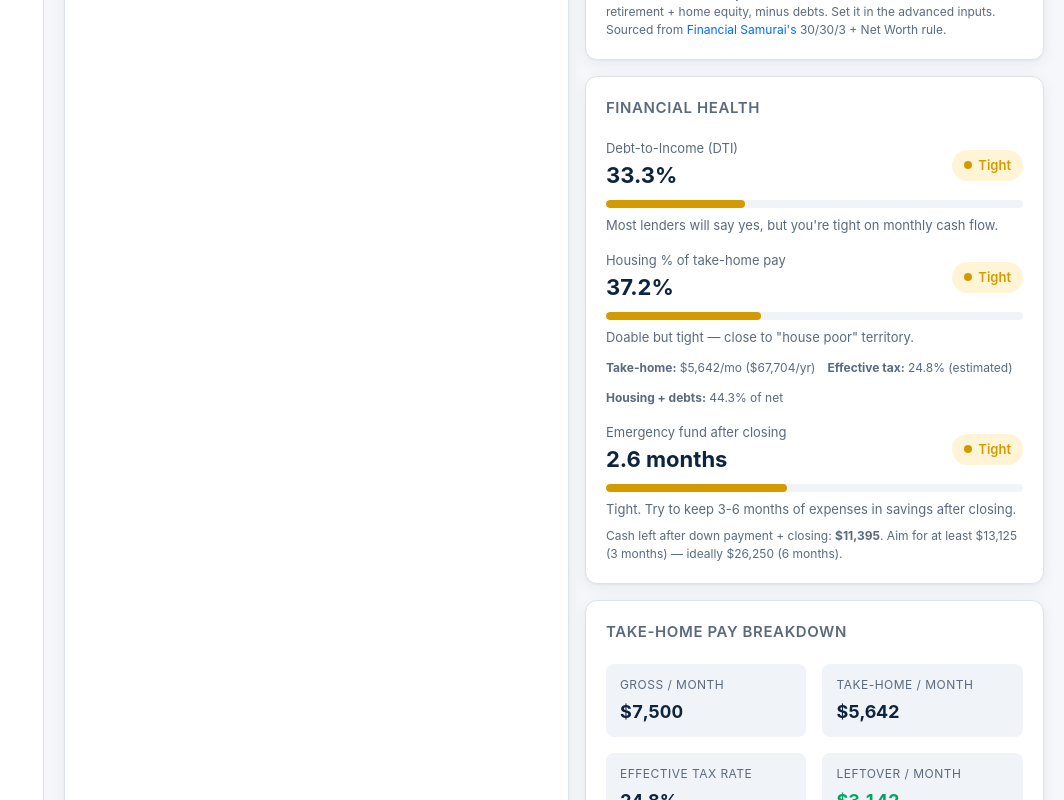
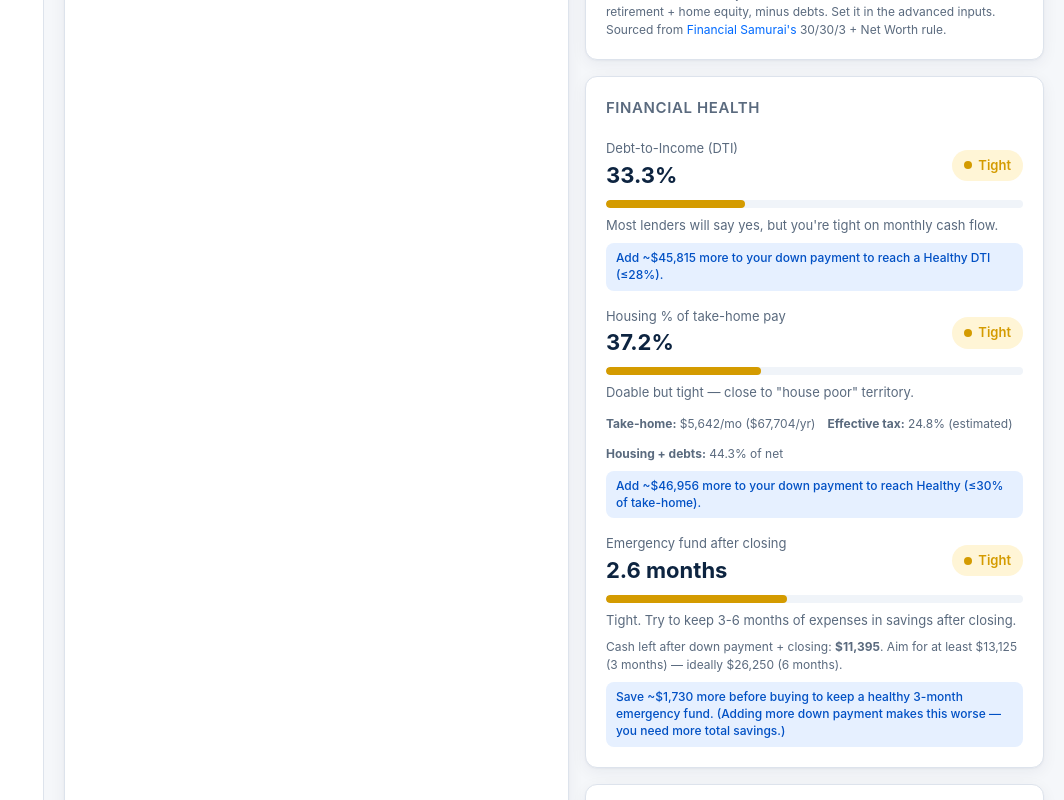
Before and after one commit to Adeutz/HomeAffordabilityCalculator, a React (Vite) app: page /#/ in a window 1280 px wide. Shown: the part 2380-3180 px from the top of the page, without its empty margins (216-1280 px from the left). Built offline with nearby package versions, Linux system fonts and the light colour scheme.

Commit message:
bug fixes

```diff
--- a/src/components/DTIIndicator.jsx
+++ b/src/components/DTIIndicator.jsx
@@ -1,5 +1,5 @@
 import { dtiHealth } from '../lib/mortgage.js';
-import { percentFromRatio } from '../lib/format.js';
+import { money, percentFromRatio } from '../lib/format.js';
 
 const COPY = {
   green: 'Healthy. Lenders are very comfortable here.',
@@ -7,7 +7,7 @@ const COPY = {
   red: 'Above 43% — most conventional lenders will say no, and life will feel squeezed.',
 };
 
-export default function DTIIndicator({ annualIncome, monthlyDebts, monthlyHousing }) {
+export default function DTIIndicator({ annualIncome, monthlyDebts, monthlyHousing, extraDownPaymentNeeded }) {
   const { ratio, level } = dtiHealth({ annualIncome, monthlyDebts, monthlyHousing });
   const widthPct = Math.min(100, ratio * 100);
 
@@ -35,6 +35,19 @@ export default function DTIIndicator({ annualIncome, monthlyDebts, monthlyHousin
         />
       </div>
       <div className="indicator-explain">{COPY[level]}</div>
+      {level !== 'green' && (
+        extraDownPaymentNeeded === null
+          ? (
+            <div className="indicator-hint impossible">
+              Even paying all cash, this home price is above a healthy DTI — consider a less expensive home.
+            </div>
+          )
+          : extraDownPaymentNeeded > 0 && (
+            <div className="indicator-hint">
+              Add ~{money(extraDownPaymentNeeded)} more to your down payment to reach a Healthy DTI (&le;28%).
+            </div>
+          )
+      )}
     </div>
   );
 }
--- a/src/components/EmergencyFundCheck.jsx
+++ b/src/components/EmergencyFundCheck.jsx
@@ -7,10 +7,9 @@ const COPY = {
   red: 'Risky. After closing you\'d have less than 1 month of expenses in savings.',
 };
 
-export default function EmergencyFundCheck(props) {
+export default function EmergencyFundCheck({ extraSavingsNeeded, ...props }) {
   const result = emergencyFundCheck(props);
   const months = result.monthsCovered;
-  // Cap the bar at 6 months for visual purposes
   const widthPct = Math.min(100, (months / 6) * 100);
 
   return (
@@ -41,6 +40,11 @@ export default function EmergencyFundCheck(props) {
         Cash left after down payment + closing: <strong>{money(result.remainingSavings)}</strong>.
         Aim for at least {money(result.recommended3mo)} (3 months) — ideally {money(result.recommended6mo)} (6 months).
       </div>
+      {result.level !== 'green' && extraSavingsNeeded > 0 && (
+        <div className="indicator-hint">
+          Save ~{money(extraSavingsNeeded)} more before buying to keep a healthy 3-month emergency fund. (Adding more down payment makes this worse — you need more total savings.)
+        </div>
+      )}
     </div>
   );
 }
--- a/src/components/NetIncomeIndicator.jsx
+++ b/src/components/NetIncomeIndicator.jsx
@@ -23,6 +23,7 @@ export default function NetIncomeIndicator({
   stateAbbrev,
   filingStatus,
   overridePct,
+  extraDownPaymentNeeded,
 }) {
   const tax = estimateNet({
     grossAnnual: annualIncome,
@@ -79,6 +80,19 @@ export default function NetIncomeIndicator({
           <strong>Housing + debts:</strong> {percentFromRatio(totalRatio, 1)} of net
         </span>
       </div>
+      {level !== 'green' && (
+        extraDownPaymentNeeded === null
+          ? (
+            <div className="indicator-hint impossible">
+              Even paying all cash, housing costs at this price exceed 30% of take-home — consider a less expensive home.
+            </div>
+          )
+          : extraDownPaymentNeeded > 0 && (
+            <div className="indicator-hint">
+              Add ~{money(extraDownPaymentNeeded)} more to your down payment to reach Healthy (&le;30% of take-home).
+            </div>
+          )
+      )}
     </div>
   );
 }
--- a/src/components/ResultsPanel.jsx
+++ b/src/components/ResultsPanel.jsx
@@ -1,4 +1,4 @@
-import { useEffect, useMemo, useState } from 'react';
+import { useEffect, useMemo, useRef, useState } from 'react';
 import Card from './Card.jsx';
 import PaymentPieChart, { PIE_COLORS } from './PaymentPieChart.jsx';
 import EquityLineChart from './EquityLineChart.jsx';
@@ -17,7 +17,9 @@ import {
   equityOverTime,
   estimateClosingCosts,
   comfortAnalysis,
+  downPaymentForTargetMonthly,
 } from '../lib/mortgage.js';
+import { estimateNet } from '../lib/taxes.js';
 import { money } from '../lib/format.js';
 
 export default function ResultsPanel() {
@@ -62,24 +64,27 @@ export default function ResultsPanel() {
 
   const lenderMaxLoanAmount = Math.max(0, lenderMaxPrice - inputs.downPayment);
 
-  // Planned purchase price drives every figure on this column; when income or
-  // debts change the DTI ceiling, snap back so the slider matches the lender max.
+  // Planned purchase price drives every figure on this column.
+  // "Sticky" behavior: once the user manually drags the home price slider,
+  // it stays put even if the lender max changes (e.g. because they adjusted
+  // income). It only auto-sets to lender max on the very first render.
   const [scenarioPrice, setScenarioPrice] = useState(null);
-  const [lastSyncedLenderMax, setLastSyncedLenderMax] = useState(null);
+  const userHasAdjusted = useRef(false);
 
   useEffect(() => {
-    if (
-      lastSyncedLenderMax == null ||
-      Math.abs(lenderMaxPrice - lastSyncedLenderMax) > 1
-    ) {
+    if (scenarioPrice == null) {
       setScenarioPrice(lenderMaxPrice);
-      setLastSyncedLenderMax(lenderMaxPrice);
     }
-  }, [lenderMaxPrice, lastSyncedLenderMax]);
+  }, [lenderMaxPrice]);
+
+  const handleScenarioPriceChange = (price) => {
+    userHasAdjusted.current = true;
+    setScenarioPrice(price);
+  };
 
   const purchasePrice = scenarioPrice ?? lenderMaxPrice;
 
-  const { breakdown, closingCosts, monthlyHousing, equityData } = useMemo(() => {
+  const { breakdown, closingCosts, monthlyHousing, equityData, extraDPForDTI, extraDPForNetIncome, extraSavingsForEmergencyFund } = useMemo(() => {
     const breakdown = monthlyPaymentBreakdown({
       ...inputs,
       homePrice: purchasePrice,
@@ -104,11 +109,65 @@ export default function ResultsPanel() {
       annualAppreciationPct: inputs.annualHomeAppreciationPct,
     });
 
+    // --- Health gap calculations ---
+    // Shared base inputs for the binary-search solver
+    const mortgageBase = {
+      homePrice: purchasePrice,
+      downPayment: inputs.downPayment,
+      interestRate: inputs.interestRate,
+      loanTermYears: inputs.loanTermYears,
+      propertyTaxRatePct: inputs.propertyTaxRatePct,
+      homeInsuranceAnnual: inputs.homeInsuranceAnnual,
+      hoaMonthly: inputs.hoaMonthly,
+      creditScore: inputs.creditScore,
+    };
+
+    const grossMonthly = inputs.annualIncome / 12;
+
+    // DTI: healthy means total DTI ≤ 28% of gross income
+    const maxHealthyHousingDTI = Math.max(0, grossMonthly * 0.28 - inputs.monthlyDebts);
+    let extraDPForDTI = 0; // 0 = already healthy; null = impossible; positive = extra $ needed
+    if (breakdown.total > maxHealthyHousingDTI) {
+      if (maxHealthyHousingDTI <= 0) {
+        extraDPForDTI = null; // debts alone exceed the 28% cap
+      } else {
+        const neededDP = downPaymentForTargetMonthly(mortgageBase, maxHealthyHousingDTI);
+        extraDPForDTI = neededDP >= purchasePrice ? null : Math.max(0, neededDP - inputs.downPayment);
+      }
+    }
+
+    // Net income: healthy means housing ≤ 30% of monthly net take-home
+    const taxResult = estimateNet({
+      grossAnnual: inputs.annualIncome,
+      stateAbbrev: inputs.stateAbbrev,
+      filingStatus: inputs.filingStatus,
+      overridePct: inputs.effectiveTaxRateOverride === '' || inputs.effectiveTaxRateOverride == null
+        ? null
+        : Number(inputs.effectiveTaxRateOverride),
+    });
+    const monthlyNet = taxResult.net / 12;
+    const maxHealthyHousingNet = monthlyNet * 0.30;
+    let extraDPForNetIncome = 0;
+    if (breakdown.total > maxHealthyHousingNet && maxHealthyHousingNet > 0) {
+      const neededDP = downPaymentForTargetMonthly(mortgageBase, maxHealthyHousingNet);
+      extraDPForNetIncome = neededDP >= purchasePrice ? null : Math.max(0, neededDP - inputs.downPayment);
+    }
+
+    // Emergency fund: healthy means ≥ 3 months of expenses remain after closing
+    const ccForCheck = inputs.includeClosingCostsInSavingsCheck ? closingCosts : 0;
+    const remainingSavings = inputs.currentSavings - inputs.downPayment - ccForCheck;
+    const livingExpenses = grossMonthly * 0.25;
+    const totalMonthlyBurn = breakdown.total + inputs.monthlyDebts + livingExpenses;
+    const extraSavingsForEmergencyFund = Math.max(0, totalMonthlyBurn * 3 - remainingSavings);
+
     return {
       breakdown,
       closingCosts,
       monthlyHousing: breakdown.total,
       equityData,
+      extraDPForDTI,
+      extraDPForNetIncome,
+      extraSavingsForEmergencyFund,
     };
   }, [inputs, purchasePrice]);
 
@@ -118,7 +177,7 @@ export default function ResultsPanel() {
       <AffordabilityExplorer
         lenderMaxPrice={lenderMaxPrice}
         scenarioPrice={purchasePrice}
-        onScenarioPriceChange={setScenarioPrice}
+        onScenarioPriceChange={handleScenarioPriceChange}
       />
 
       {/* Hero numbers — TWO prices, side by side: lender's max vs comfortable */}
@@ -231,6 +290,7 @@ export default function ResultsPanel() {
             annualIncome={inputs.annualIncome}
             monthlyDebts={inputs.monthlyDebts}
             monthlyHousing={breakdown.total}
+            extraDownPaymentNeeded={extraDPForDTI}
           />
           <NetIncomeIndicator
             annualIncome={inputs.annualIncome}
@@ -239,6 +299,7 @@ export default function ResultsPanel() {
             stateAbbrev={inputs.stateAbbrev}
             filingStatus={inputs.filingStatus}
             overridePct={inputs.effectiveTaxRateOverride}
+            extraDownPaymentNeeded={extraDPForNetIncome}
           />
           <EmergencyFundCheck
             currentSavings={inputs.currentSavings}
@@ -247,6 +308,7 @@ export default function ResultsPanel() {
             monthlyHousing={breakdown.total}
             monthlyDebts={inputs.monthlyDebts}
             annualIncome={inputs.annualIncome}
+            extraSavingsNeeded={extraSavingsForEmergencyFund}
           />
         </div>
       </Card>
--- a/src/components/SaveScenarioButton.jsx
+++ b/src/components/SaveScenarioButton.jsx
@@ -3,25 +3,36 @@ import { useInputs } from '../state/InputsContext.jsx';
 import { load, save, KEYS } from '../lib/storage.js';
 
 export default function SaveScenarioButton() {
-  const { inputs } = useInputs();
+  const { inputs, activeScenarioId, setActiveScenarioId } = useInputs();
   const [saving, setSaving] = useState(false);
+  const hasActiveSavedScenario = !!(
+    activeScenarioId &&
+    load(KEYS.scenarios, []).some((s) => s.id === activeScenarioId)
+  );
 
   const onClick = () => {
+    const existing = load(KEYS.scenarios, []);
+    const activeScenario = activeScenarioId
+      ? existing.find((s) => s.id === activeScenarioId)
+      : null;
+
     const defaultName =
-      inputs.city
+      activeScenario?.name ??
+      (inputs.city
         ? `${inputs.city} — ${inputs.loanTermYears}yr @ ${inputs.interestRate}%`
-        : `${inputs.loanTermYears}yr @ ${inputs.interestRate}%`;
+        : `${inputs.loanTermYears}yr @ ${inputs.interestRate}%`);
     const name = window.prompt('Name this scenario:', defaultName);
     if (!name) return;
 
-    const existing = load(KEYS.scenarios, []);
     const scenario = {
-      id: Date.now().toString(36),
+      id: activeScenario?.id ?? Date.now().toString(36),
       name,
       savedAt: new Date().toISOString(),
       inputs,
     };
-    save(KEYS.scenarios, [scenario, ...existing]);
+    const withoutCurrent = existing.filter((s) => s.id !== scenario.id);
+    save(KEYS.scenarios, [scenario, ...withoutCurrent]);
+    setActiveScenarioId(scenario.id);
     setSaving(true);
     setTimeout(() => setSaving(false), 1500);
   };
@@ -33,7 +44,7 @@ export default function SaveScenarioButton() {
         <polyline points="17 21 17 13 7 13 7 21" />
         <polyline points="7 3 7 8 15 8" />
       </svg>
-      {saving ? 'Saved!' : 'Save scenario'}
+      {saving ? 'Saved!' : hasActiveSavedScenario ? 'Update scenario' : 'Save scenario'}
     </button>
   );
 }
--- a/src/pages/ScenariosPage.jsx
+++ b/src/pages/ScenariosPage.jsx
@@ -39,7 +39,7 @@ function summarize(inputs) {
 
 export default function ScenariosPage() {
   const [scenarios, setScenarios] = useState(() => load(KEYS.scenarios, []));
-  const { setInputs } = useInputs();
+  const { setInputs, setActiveScenarioId } = useInputs();
   const nav = useNavigate();
 
   const sorted = useMemo(
@@ -54,6 +54,7 @@ export default function ScenariosPage() {
   };
 
   const loadScenario = (s) => {
+    setActiveScenarioId(s.id);
     setInputs(s.inputs);
     nav('/');
   };
--- a/src/state/InputsContext.jsx
+++ b/src/state/InputsContext.jsx
@@ -10,6 +10,7 @@ import { readSharedFromHash } from '../lib/shareLink.js';
 const InputsContext = createContext(null);
 
 export function InputsProvider({ children }) {
+  const [activeScenarioId, setActiveScenarioId] = useState(null);
   const [inputs, setInputs] = useState(() => {
     // Priority order:
     //   1. URL share link (someone sent us a scenario)
@@ -34,11 +35,21 @@ export function InputsProvider({ children }) {
   // consistent.
   const update = (patch) => setInputs((prev) => applyCascades(prev, patch));
 
-  const reset = () => setInputs(DEFAULT_INPUTS);
+  const reset = () => {
+    setActiveScenarioId(null);
+    setInputs(DEFAULT_INPUTS);
+  };
 
   const value = useMemo(
-    () => ({ inputs, setInputs, update, reset }),
-    [inputs]
+    () => ({
+      inputs,
+      setInputs,
+      update,
+      reset,
+      activeScenarioId,
+      setActiveScenarioId,
+    }),
+    [inputs, activeScenarioId]
   );
 
   return (
--- a/src/styles/global.css
+++ b/src/styles/global.css
@@ -886,6 +886,22 @@ input[type='range']::-moz-range-thumb {
   color: var(--text-muted);
   font-size: 13px;
 }
+.indicator-hint {
+  display: flex;
+  align-items: flex-start;
+  gap: 6px;
+  padding: 7px 10px;
+  background: var(--brand-soft);
+  border-radius: var(--radius-sm);
+  font-size: 12px;
+  font-weight: 500;
+  color: var(--brand-strong);
+  line-height: 1.4;
+}
+.indicator-hint.impossible {
+  background: var(--yellow-soft);
+  color: var(--yellow);
+}
 
 /* ----------------------------------------------------------------------
    Tables
```
Also changed, not shown: src/lib/mortgage.js.
